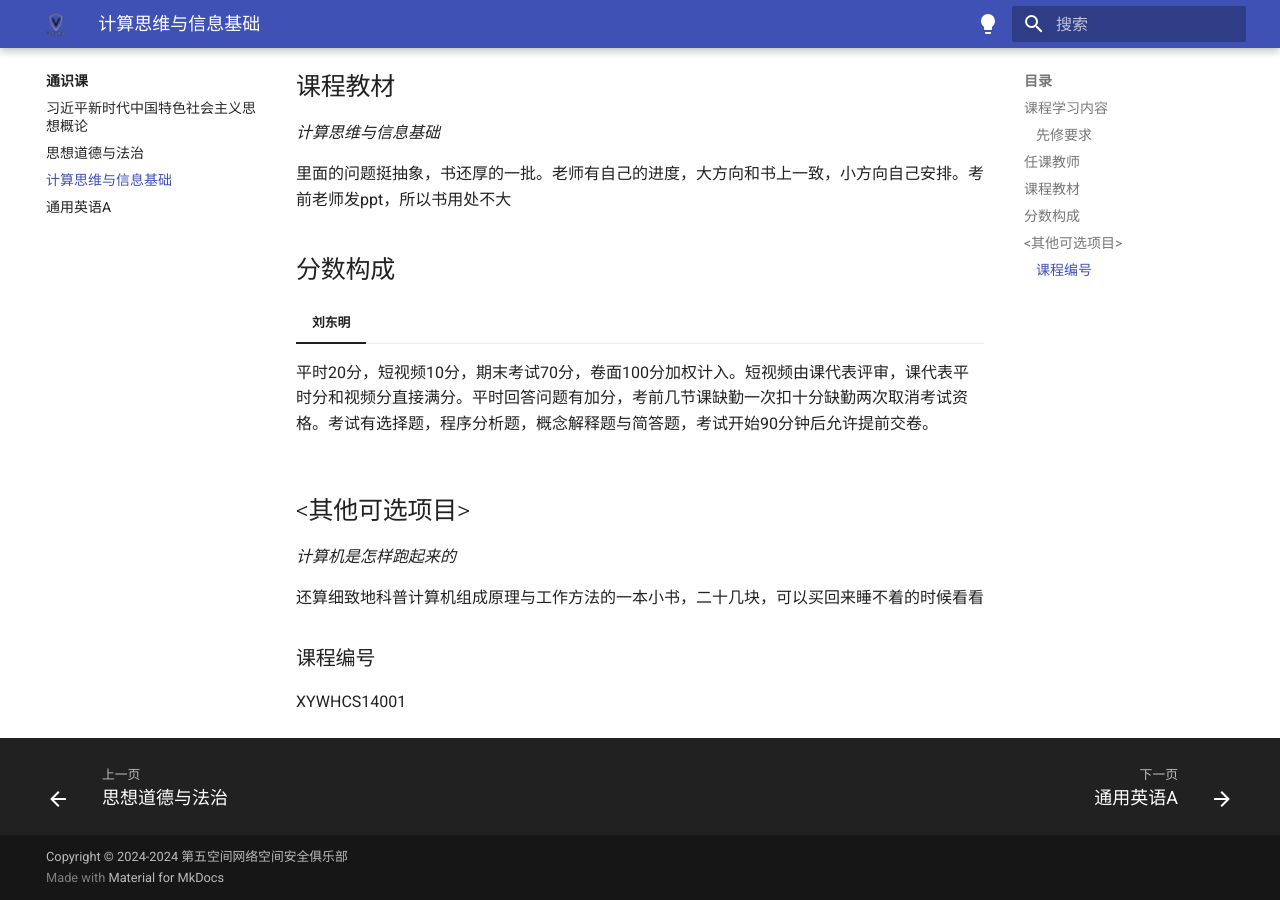
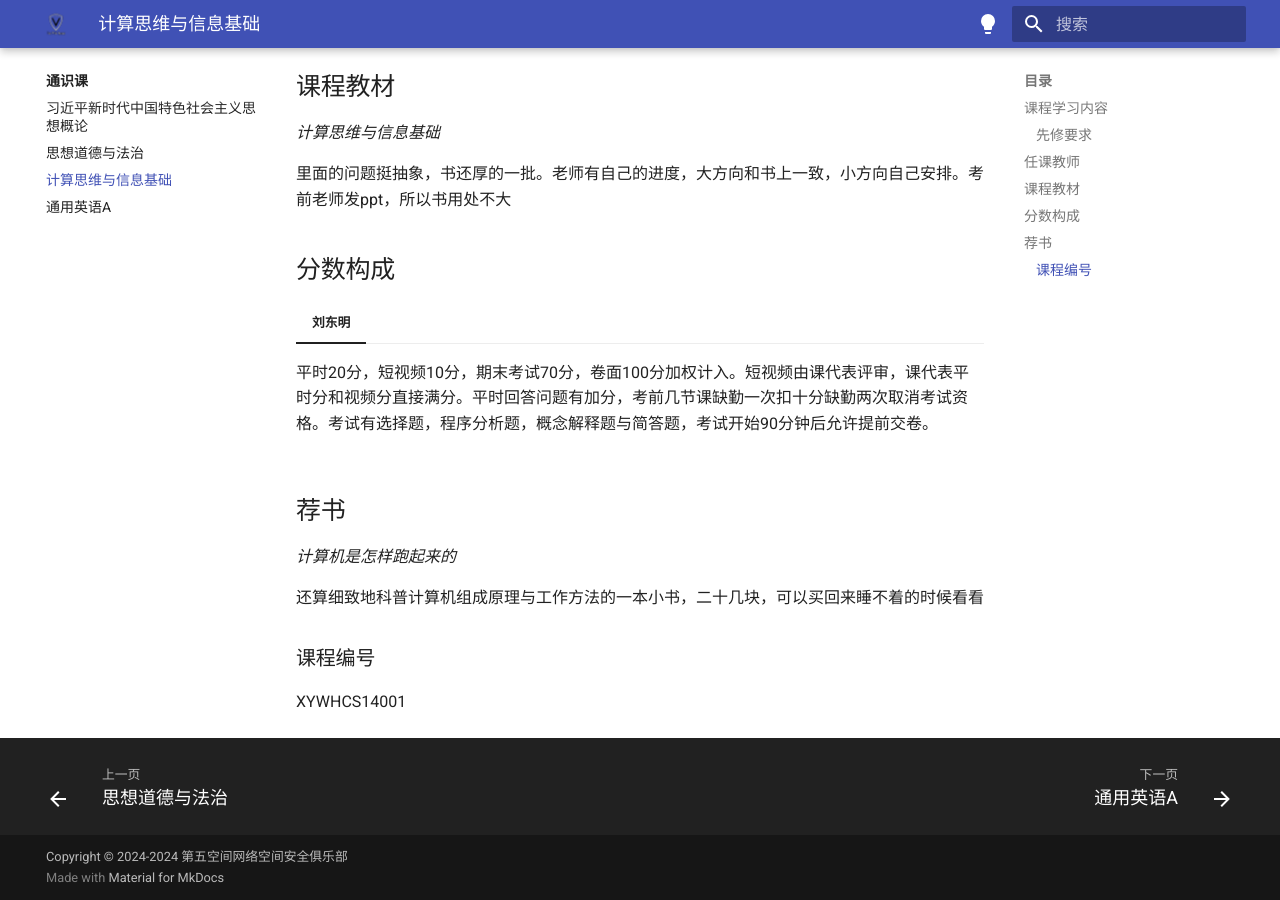
Before and after one commit to Fifth-Space/HITWH-CS, an MkDocs documentation site: the page built from docs/general/computhinking.md, in a window 1280 px wide and 900 px high, scrolled down 797 px. Built offline with MkDocs 1.6.1 and Material for MkDocs 9.7.7, drawn with Linux system fonts in a browser that asks for light colours; comment, search, counter and statistics services are not loaded.

Commit message:
Update computhinking.md

```diff
--- a/docs/general/computhinking.md
+++ b/docs/general/computhinking.md
@@ -31,7 +31,7 @@
 
     平时20分，短视频10分，期末考试70分，卷面100分加权计入。短视频由课代表评审，课代表平时分和视频分直接满分。平时回答问题有加分，考前几节课缺勤一次扣十分缺勤两次取消考试资格。考试有选择题，程序分析题，概念解释题与简答题，考试开始90分钟后允许提前交卷。
 
-## <其他可选项目>
+## 荐书
 
 *计算机是怎样跑起来的*
 
```
